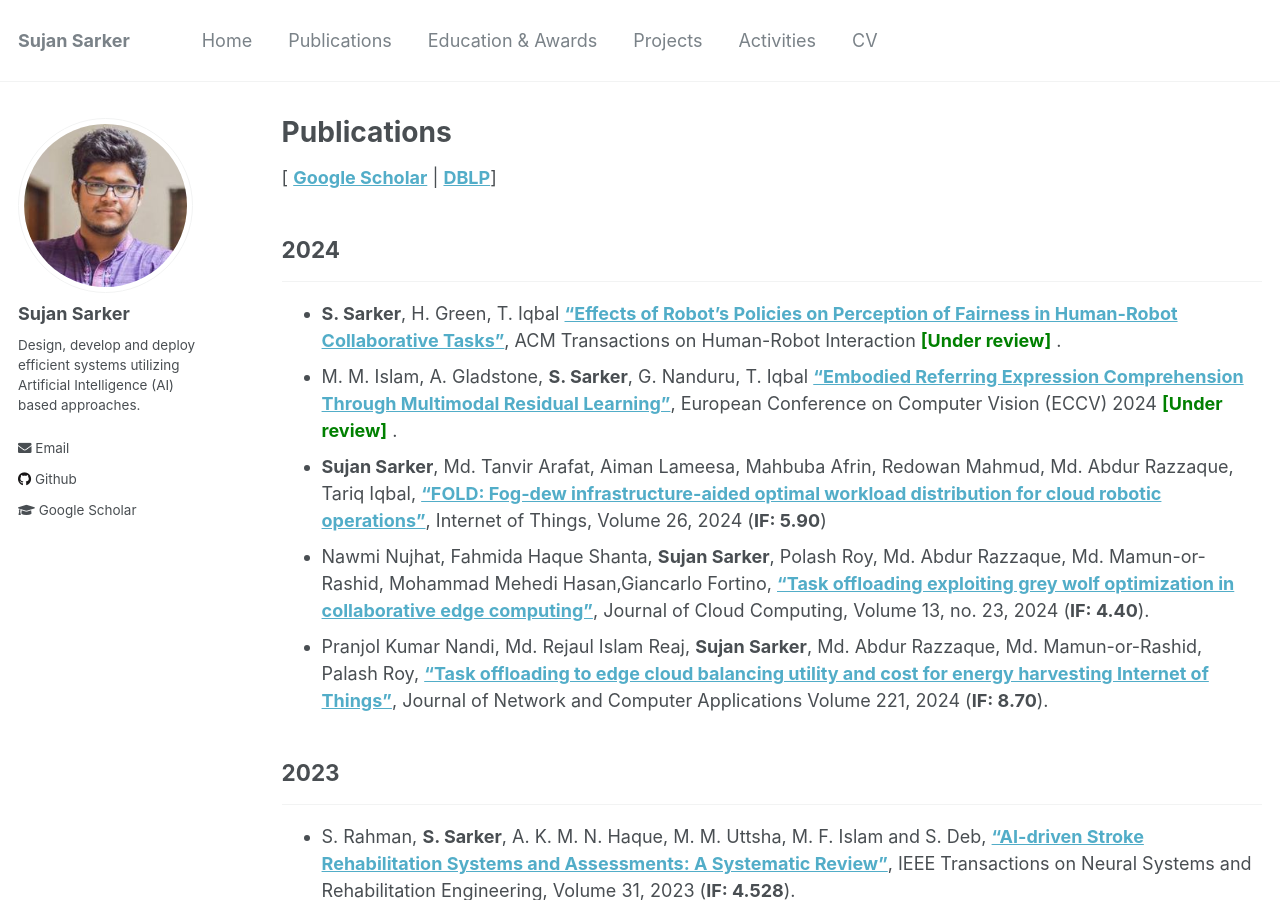
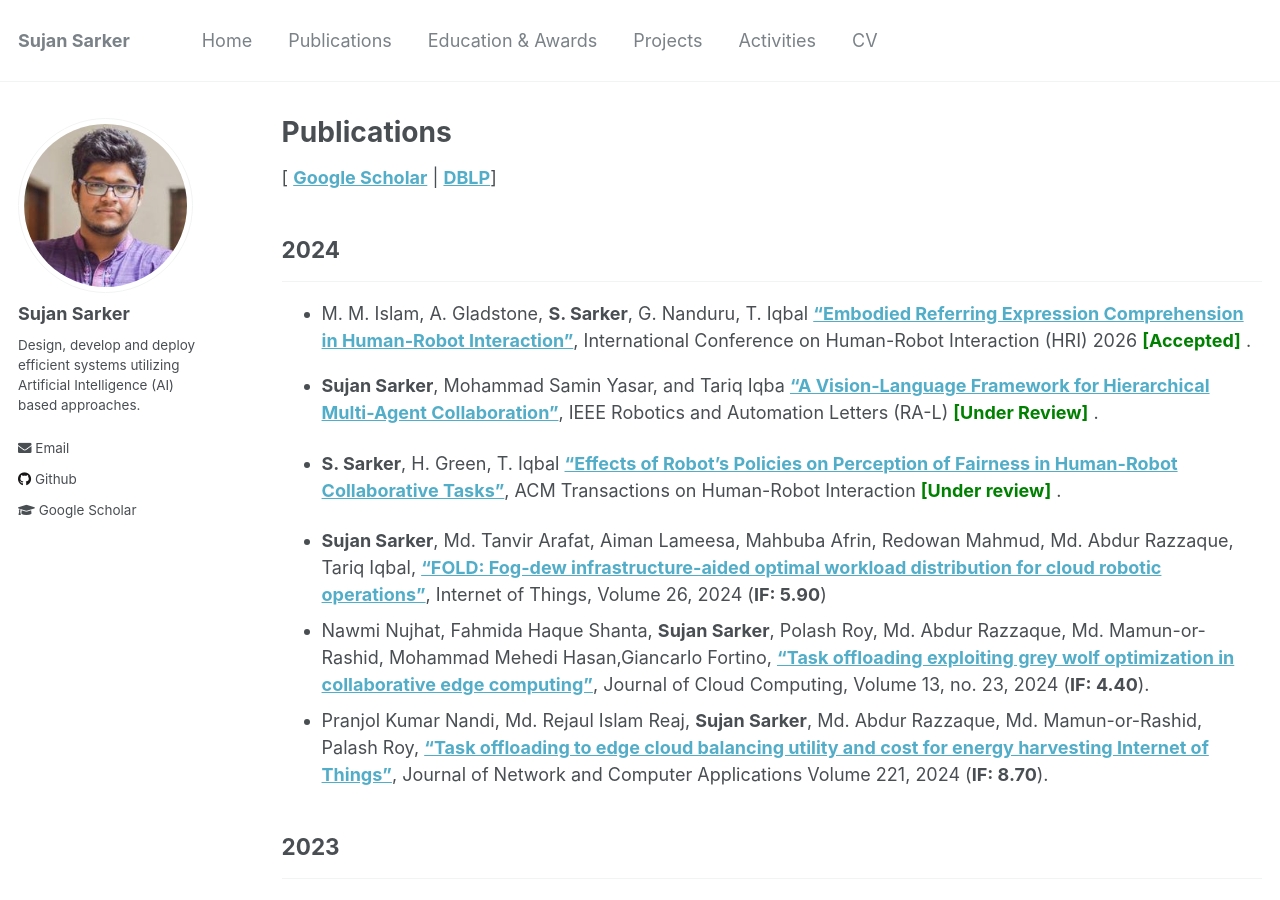
Before and after one commit to sujan-sarker/sujan-sarker.github.io, a Jekyll site: the page built from _pages/publications.md, in a window 1280 px wide and 900 px high. Built offline with Jekyll 4.4.1, drawn with Linux system fonts in a browser that asks for light colours.

Commit message:
Update publications.md

```diff
--- a/_pages/publications.md
+++ b/_pages/publications.md
@@ -9,8 +9,11 @@ author_profile: true
 
 ## 2024
 -----------
+* M. M. Islam, A. Gladstone, **S. Sarker**, G. Nanduru, T. Iqbal [**"Embodied Referring Expression Comprehension in Human-Robot Interaction"**](#), International Conference on Human-Robot Interaction (HRI)  2026 <span style ="color:Green"> **[Accepted]** </span>.
+* **Sujan Sarker**, Mohammad Samin Yasar, and Tariq Iqba [**"A Vision-Language Framework for Hierarchical Multi-Agent Collaboration"**](#), IEEE Robotics and Automation Letters (RA-L) <span style ="color:Green"> **[Under Review]** </span>.
+
 * **S. Sarker**, H. Green, T. Iqbal [**"Effects of Robot’s Policies on Perception of Fairness in Human-Robot Collaborative Tasks"**](#), ACM Transactions on Human-Robot Interaction <span style ="color:Green"> **[Under review]** </span>.
-* M. M. Islam, A. Gladstone, **S. Sarker**, G. Nanduru, T. Iqbal [**"Embodied Referring Expression Comprehension Through Multimodal Residual Learning"**](#), European Conference on Computer Vision (ECCV) 2024 <span style ="color:Green"> **[Under review]** </span>.
+
 * **Sujan Sarker**, Md. Tanvir Arafat, Aiman Lameesa, Mahbuba Afrin, Redowan Mahmud, Md. Abdur Razzaque, Tariq Iqbal, [**"FOLD: Fog-dew infrastructure-aided optimal workload distribution for cloud robotic operations"**](#), Internet of Things, Volume 26, 2024 (**IF: 5.90**)
 * Nawmi Nujhat, Fahmida Haque Shanta, **Sujan Sarker**, Polash Roy, Md. Abdur Razzaque, Md. Mamun-or-Rashid, Mohammad Mehedi Hasan,Giancarlo Fortino, [**"Task offloading exploiting grey wolf optimization in collaborative edge computing"**](#), Journal of Cloud Computing, Volume 13, no. 23, 2024 (**IF: 4.40**).
 * Pranjol Kumar Nandi, Md. Rejaul Islam Reaj, **Sujan Sarker**, Md. Abdur Razzaque, Md. Mamun-or-Rashid, Palash Roy, [**"Task offloading to edge cloud balancing utility and cost for energy harvesting Internet of Things"**](#), Journal of Network and Computer Applications Volume 221, 2024 (**IF: 8.70**).
```
